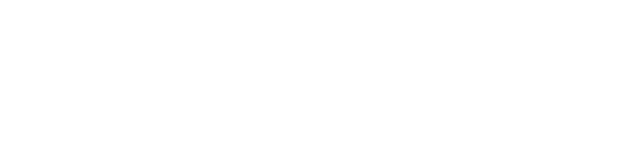
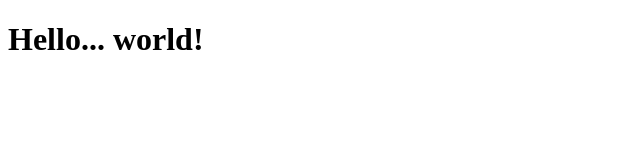
Before and after one commit to tamas-len/web-test, a plain HTML site: page html-boilerplate/index.html in a window 1280 px wide. Shown: the whole page, without its empty margins (0-640 px from the left). Drawn offline with Linux system fonts and the light colour scheme.

Commit message:
Truns out VSCode does it for you T~T

```diff
--- a/html-boilerplate/index.html
+++ b/html-boilerplate/index.html
@@ -2,9 +2,10 @@
 <html lang="en">
 <head>
     <meta charset="UTF-8">
+    <meta name="viewport" content="width=device-width, initial-scale=1.0">
     <title>Appleplace Returns</title>
 </head>
 <body>
-
+    <h1>Hello... world!</h1>
 </body>
 </html>
```
Lines whose indentation alone changed are shown as unchanged.
